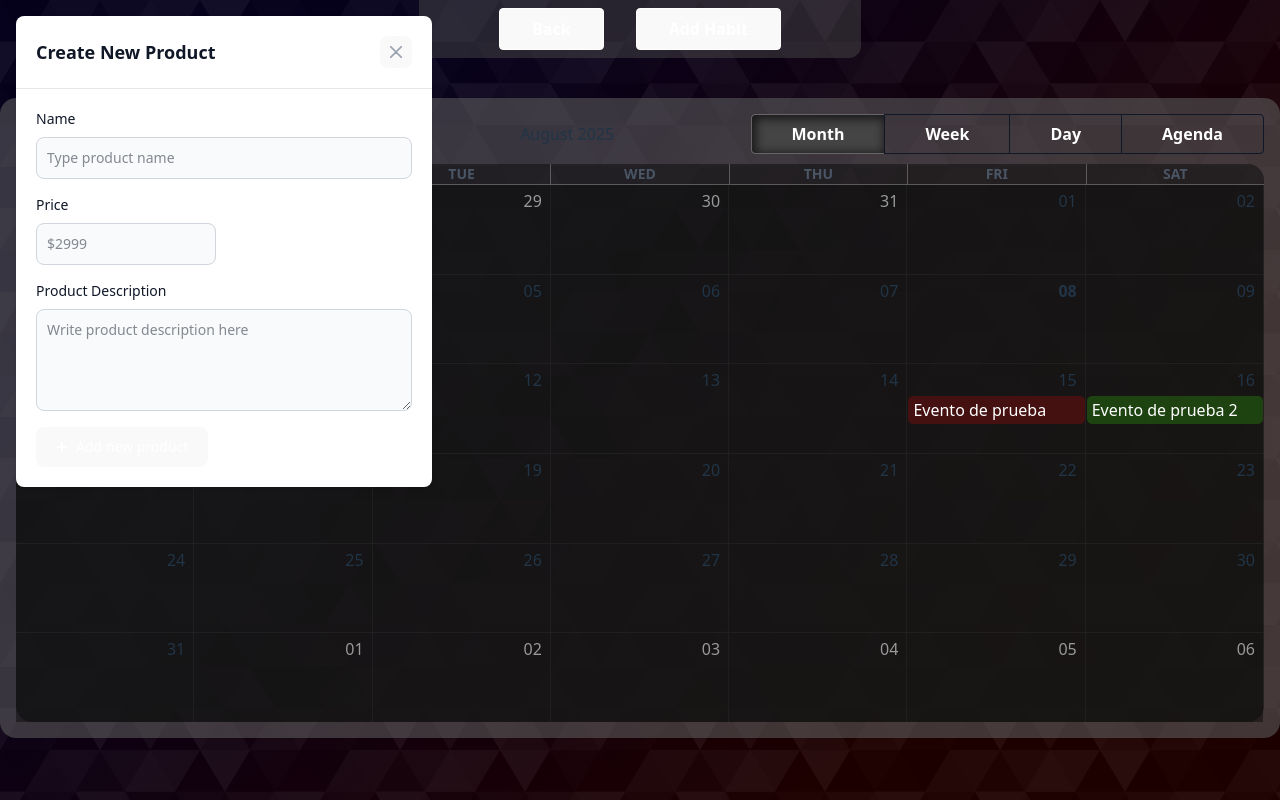
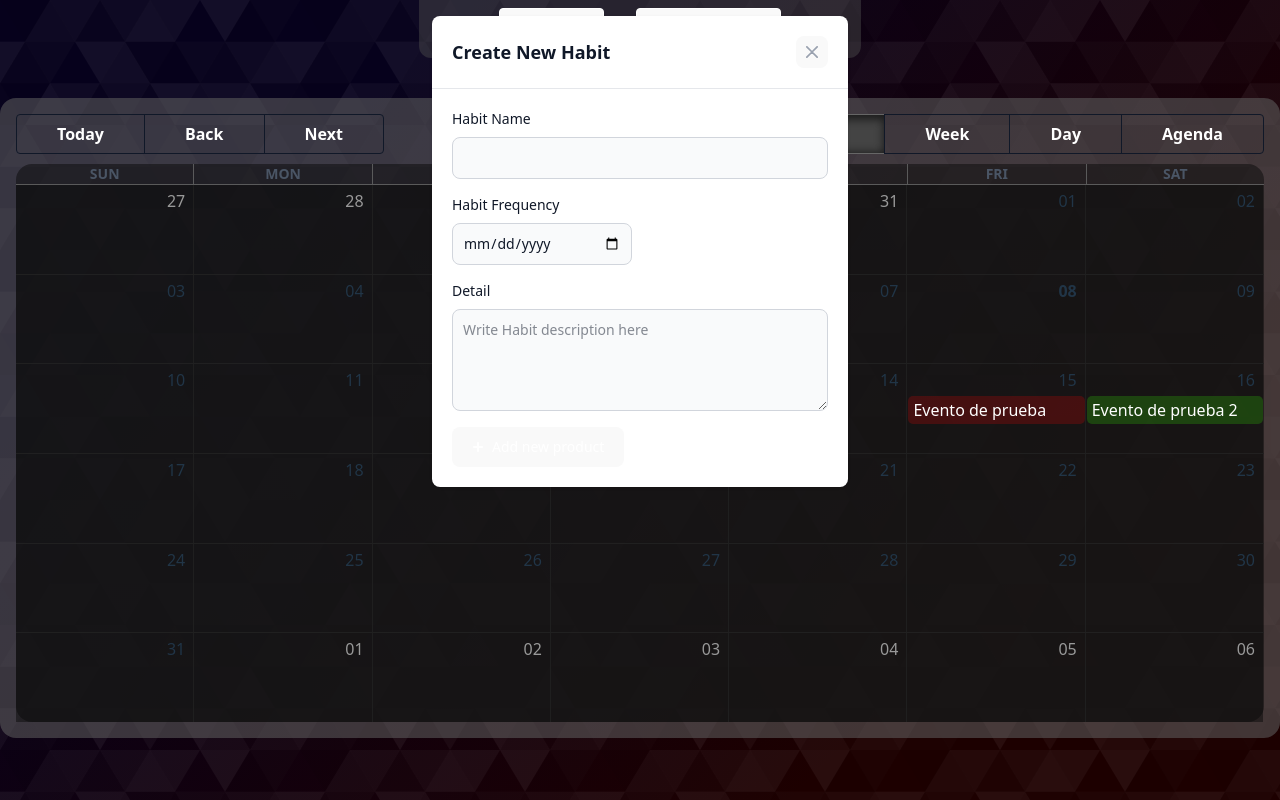
Before and after one commit to tobiasR2004/Habit-Tracker, a React (Vite) app in the folder Habit-Tracker/: page /ManageHabits in a window 1280 px wide. Both pictures are taken after a click on the button "Add Habit". Built offline with nearby package versions, Linux system fonts and the light colour scheme.

Commit message:
ultimos retoques modal

```diff
--- a/Habit-Tracker/src/components/AltaHabitsM.tsx
+++ b/Habit-Tracker/src/components/AltaHabitsM.tsx
@@ -15,11 +15,11 @@ export default function AltaModal({ open, setOpen }: AltaModalProps) {
         aria-hidden="true"
         className="overflow-y-auto overflow-x-hidden fixed top-0 right-0 left-0 z-50 justify-center items-center w-full md:inset-0 h-[calc(100%-1rem)] max-h-full"
       >
-        <div className="relative p-4 w-full max-w-md max-h-full">
+        <div className="relative m-auto p-4 w-full max-w-md max-h-full">
           <div className="relative bg-white rounded-lg shadow-sm dark:bg-gray-700">
             <div className="flex items-center justify-between p-4 md:p-5 border-b rounded-t dark:border-gray-600 border-gray-200">
               <h3 className="text-lg font-semibold text-gray-900 dark:text-white">
-                Create New Product
+                Create New Habit
               </h3>
               <button
                 onClick={() => setOpen(false)}
@@ -52,14 +52,13 @@ export default function AltaModal({ open, setOpen }: AltaModalProps) {
                     htmlFor="name"
                     className="block mb-2 text-sm font-medium text-gray-900 dark:text-white"
                   >
-                    Name
+                    Habit Name
                   </label>
                   <input
                     type="text"
                     name="name"
                     id="name"
                     className="bg-gray-50 border border-gray-300 text-gray-900 text-sm rounded-lg focus:ring-primary-600 focus:border-primary-600 block w-full p-2.5 dark:bg-gray-600 dark:border-gray-500 dark:placeholder-gray-400 dark:text-white dark:focus:ring-primary-500 dark:focus:border-primary-500"
-                    placeholder="Type product name"
                   />
                 </div>
                 <div className="col-span-2 sm:col-span-1">
@@ -67,14 +66,13 @@ export default function AltaModal({ open, setOpen }: AltaModalProps) {
                     htmlFor="price"
                     className="block mb-2 text-sm font-medium text-gray-900 dark:text-white"
                   >
-                    Price
+                    Habit Frequency
                   </label>
                   <input
-                    type="number"
+                    type="date"
                     name="price"
                     id="price"
                     className="bg-gray-50 border border-gray-300 text-gray-900 text-sm rounded-lg focus:ring-primary-600 focus:border-primary-600 block w-full p-2.5 dark:bg-gray-600 dark:border-gray-500 dark:placeholder-gray-400 dark:text-white dark:focus:ring-primary-500 dark:focus:border-primary-500"
-                    placeholder="$2999"
                   />
                 </div>
                 <div className="col-span-2">
@@ -82,13 +80,13 @@ export default function AltaModal({ open, setOpen }: AltaModalProps) {
                     htmlFor="description"
                     className="block mb-2 text-sm font-medium text-gray-900 dark:text-white"
                   >
-                    Product Description
+                    Detail
                   </label>
                   <textarea
                     id="description"
                     rows={4}
                     className="block p-2.5 w-full text-sm text-gray-900 bg-gray-50 rounded-lg border border-gray-300 focus:ring-blue-500 focus:border-blue-500 dark:bg-gray-600 dark:border-gray-500 dark:placeholder-gray-400 dark:text-white dark:focus:ring-blue-500 dark:focus:border-blue-500"
-                    placeholder="Write product description here"
+                    placeholder="Write Habit description here"
                   ></textarea>
                 </div>
               </div>
--- a/Habit-Tracker/src/components/menucomponents/Header.tsx
+++ b/Habit-Tracker/src/components/menucomponents/Header.tsx
@@ -1,6 +1,5 @@
 import { useNavigate, useLocation } from "react-router-dom";
-import { useState } from "react";
-import AltaModal from "../AltaHabitsM";
+
 
 
 interface HeaderProps {
```
